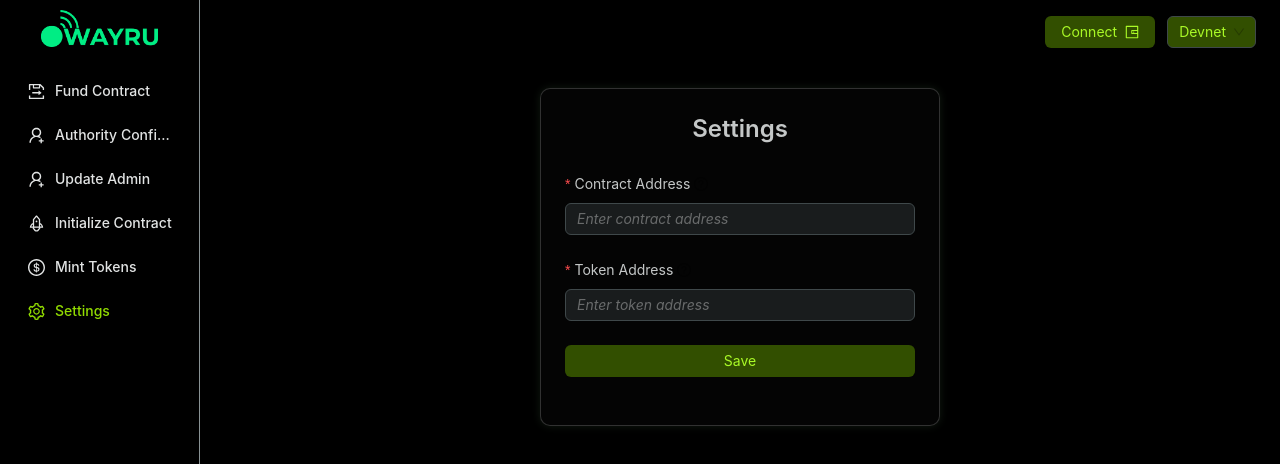
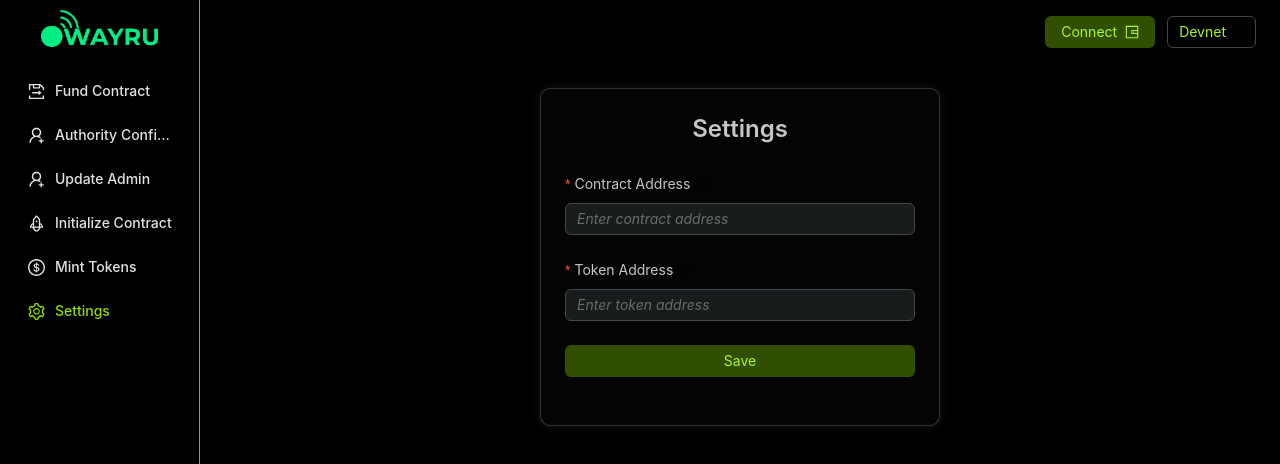
Before and after one commit to Wayru-Network/solana-contract-admin-web, a React (Vite) app: page / in a window 1280 px wide. Shown: the top 464 px of the page. Built offline with nearby package versions, Linux system fonts and the light colour scheme; what @solana/web3.js would draw is missing.

Commit message:
always use mainnet

```diff
--- a/src/components/Header/Header.tsx
+++ b/src/components/Header/Header.tsx
@@ -72,6 +72,7 @@ export const HeaderComponent = () => {
         <Select
           value={settings?.network || "devnet"}
           optionFilterProp="label"
+          disabled={true}
           showSearch
           onChange={(value) => {
             changeNetwork(value as "devnet" | "mainnet");
--- a/src/context/SettingsContext.tsx
+++ b/src/context/SettingsContext.tsx
@@ -44,7 +44,7 @@ export function SettingsProvider({ children }: { children: ReactNode }) {
   const getSettings = useCallback(async () => {
     const programId = localStorage.getItem("programId");
     const tokenId = localStorage.getItem("tokenId");
-    const network = localStorage.getItem("network") ?? "mainnet";
+    const network = "mainnet"; //localStorage.getItem("network") ?? "mainnet";
     if (programId && tokenId && network) {
       startTransition(async () => {
         const tokenDetails = await getTokenDetails(
```
